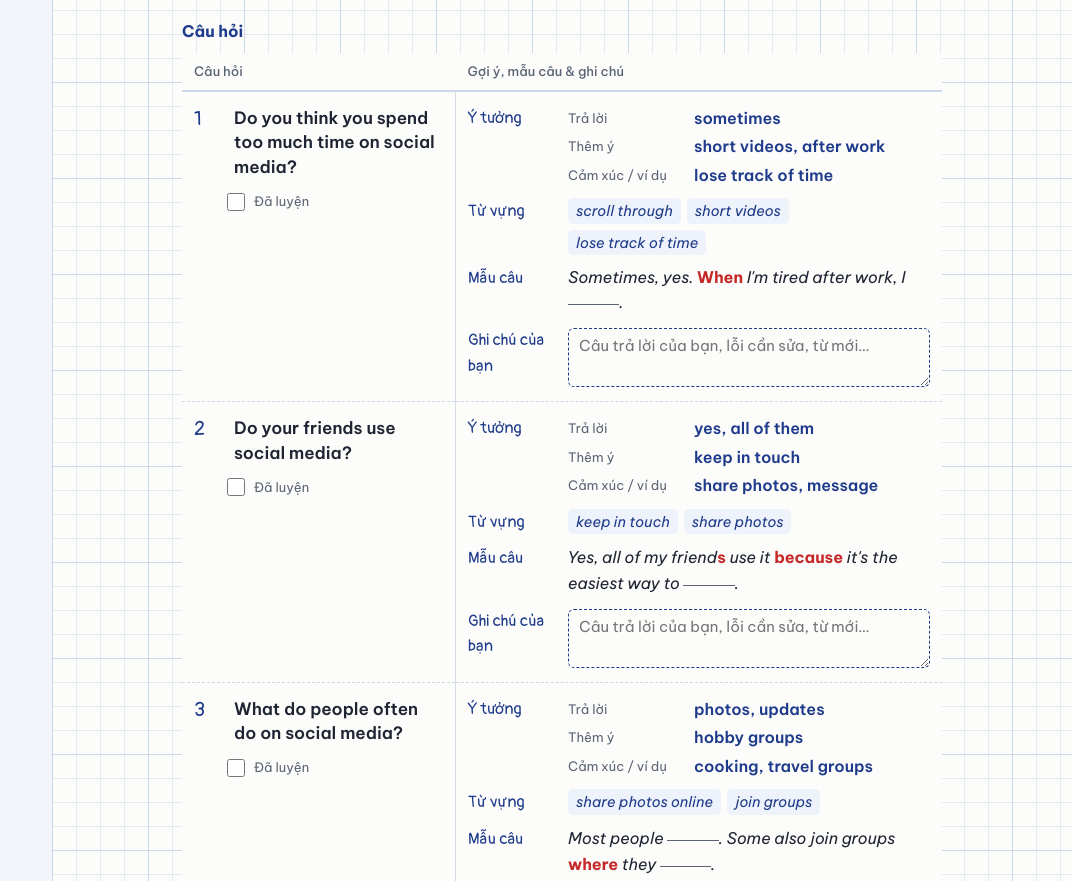
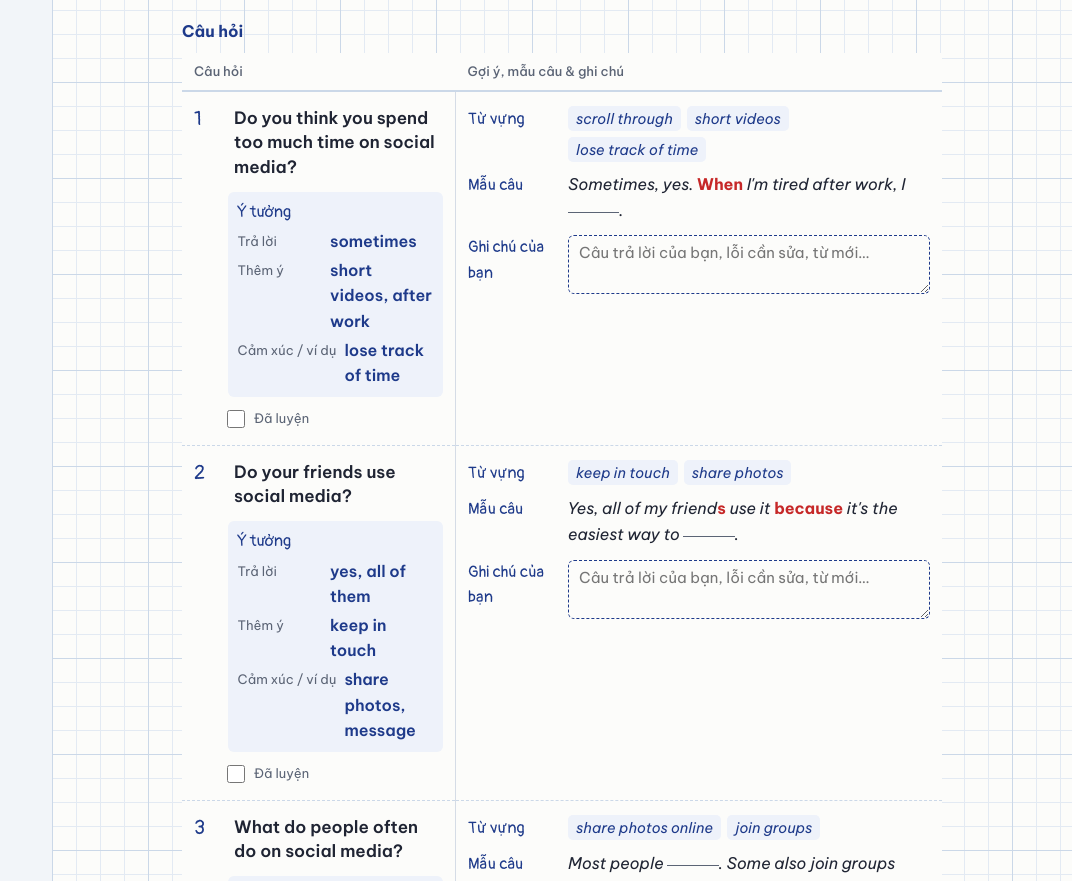
Before and after one commit to Tzangzang/singapore-itinerary, a plain HTML site: page index.html in a window 1280 px wide. Shown: the part 1646-2527 px from the top of the page, without its empty margins (208-1280 px from the left). Drawn offline with Linux system fonts and the light colour scheme.

Commit message:
Add files via upload

```diff
--- a/index.html
+++ b/index.html
@@ -138,6 +138,10 @@ ul.errs li::before{content:"✗";position:absolute;left:4px;color:var(--red);fon
 .qtable .hint{margin:0;border-left:0;padding:0;gap:10px}
 .qtable .peek{margin:0}
 .block{display:grid;grid-template-columns:90px 1fr;gap:10px;align-items:baseline}
+.qtable .idea-left{margin:12px 0 0 calc(1.6em + 8px);padding:8px 10px;background:var(--chip);border-radius:6px;display:block}
+.qtable .idea-left .tag{display:block;margin-bottom:4px}
+.qtable .idea-left ol.idea li{grid-template-columns:auto 1fr;gap:8px}
+.qtable .idea-left ol.idea .lbl{min-width:6.5em}
 ol.idea{list-style:none;margin:0;padding:0;display:grid;gap:3px}
 ol.idea li{display:grid;grid-template-columns:118px 1fr;gap:8px}
 ol.idea .kwi{font-weight:600;color:var(--ink)}
@@ -524,18 +528,22 @@ function fmt(s){
    .replace(/___/g,'<span class="blank" aria-label="chỗ trống"></span>');
 }
 function hintHTML(q){
-  var h = '<div class="hint"><div class="block"><span class="tag">Ý tưởng</span><ol class="idea">';
-  q.idea.forEach(function(x,i){ h += '<li><span class="lbl">'+IDEA_LABELS[i]+'</span><span lang="en" class="kwi">'+pastMark(esc(x))+'</span></li>'; });
-  h += '</ol></div>';
+  var h = '<div class="hint">';
   h += '<div class="block"><span class="tag">Từ vựng</span><span class="chips">'+q.kw.map(function(k){return '<span class="chip" lang="en">'+esc(k)+'</span>';}).join("")+'</span></div>';
   h += '<div class="block"><span class="tag">Mẫu câu</span><span class="frame" lang="en">'+fmt(q.frame)+'</span></div>';
   if(q.note) h += '<div class="block"><span class="tag">Lưu ý</span><span class="note">'+fmt(q.note)+'</span></div>';
   return h + '</div><button class="peek" type="button">Xem gợi ý</button>';
 }
+function ideaHTML(q){
+  var h = '<div class="hint idea-left"><span class="tag">Ý tưởng</span><ol class="idea">';
+  q.idea.forEach(function(x,i){ h += '<li><span class="lbl">'+IDEA_LABELS[i]+'</span><span lang="en" class="kwi">'+pastMark(esc(x))+'</span></li>'; });
+  return h + '</ol></div>';
+}
 function rowHTML(key, num, q){
   var isDone = !!done[key], note = notes[key] || "";
   return '<tr class="q'+(isDone?' is-done':'')+'" data-key="'+esc(key)+'">'+
    '<td class="qcol"><div class="qhead"><span class="qnum">'+num+'</span><span class="qtext" lang="en">'+esc(q.q)+'</span></div>'+
+   ideaHTML(q)+
    '<label class="check"><input type="checkbox"'+(isDone?' checked':'')+'> Đã luyện</label></td>'+
    '<td class="hcol">'+hintHTML(q)+
    '<label class="notewrap"><span class="tag">Ghi chú của bạn</span><textarea rows="2" data-note="'+esc(key)+'" placeholder="Câu trả lời của bạn, lỗi cần sửa, từ mới…">'+esc(note)+'</textarea></label></td></tr>';
```
